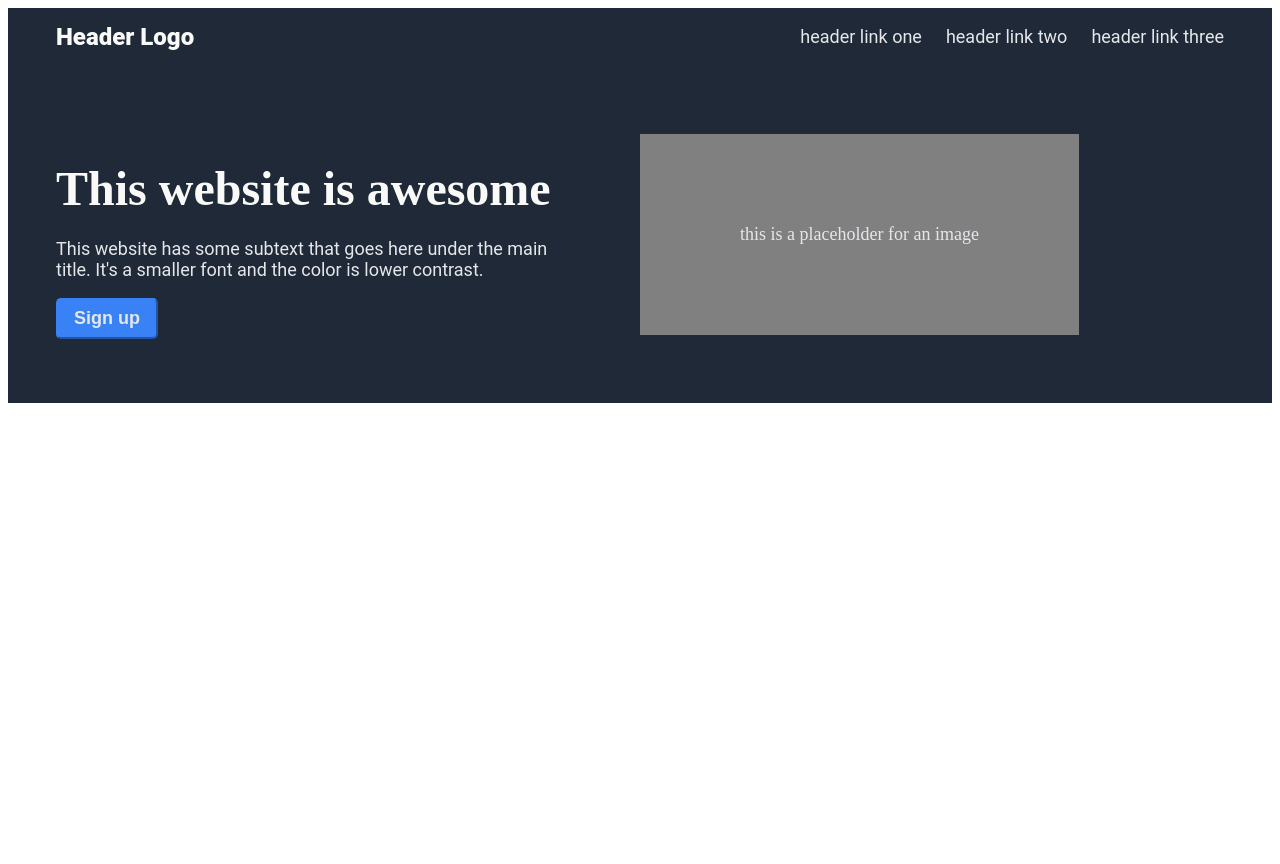
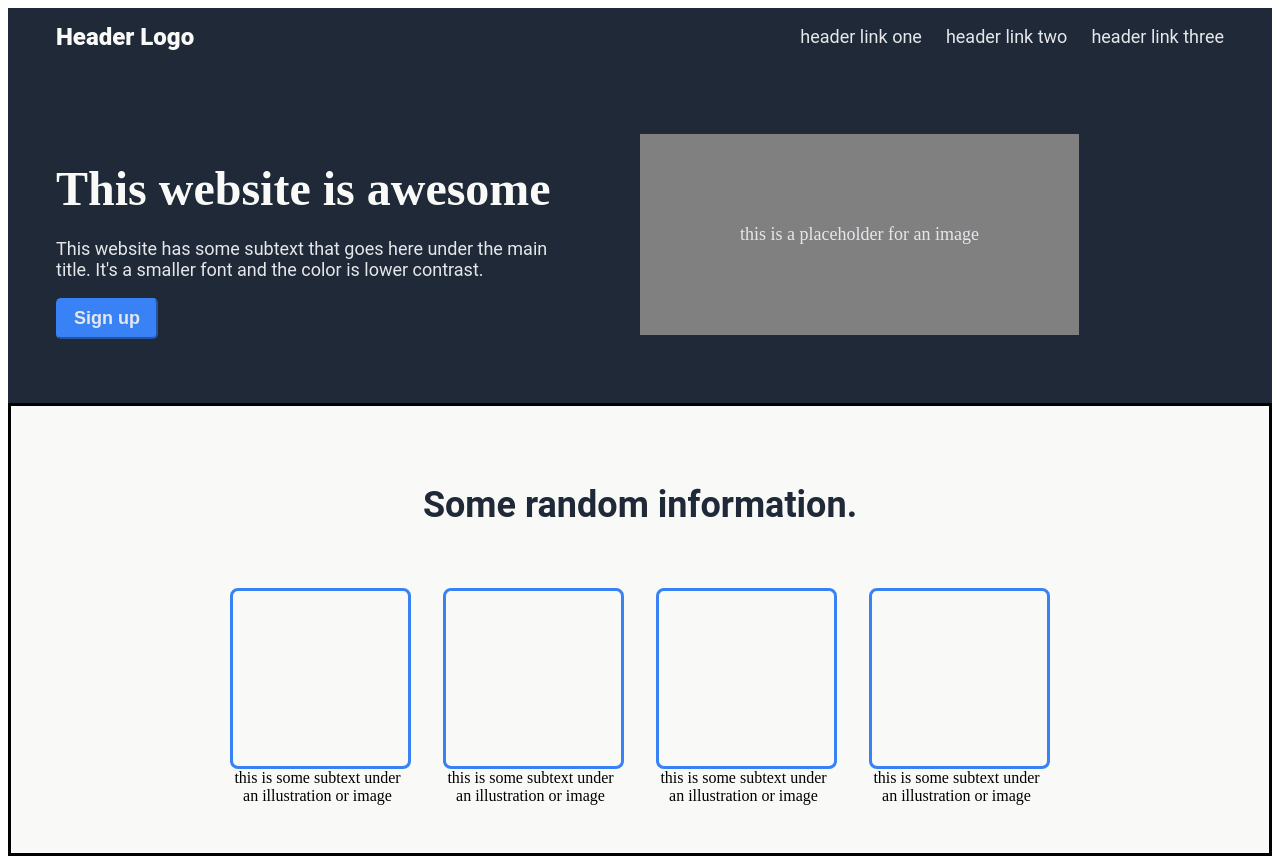
Before and after one commit to kenhollingsworth422/landing-page, a plain HTML site: page index.html in a window 1280 px wide. Before the commit the page ends 800 px from the top, so only its background shows below. Drawn offline with Linux system fonts and the light colour scheme.

Commit message:
add random information section

```diff
--- a/index.html
+++ b/index.html
@@ -31,28 +31,36 @@
 
         </div>
     </div>
-    <!--
     <div class="random">
         <div class="random-head">
+            <h2>Some random information.</h2>
 
         </div>
+        <div class="box-section">
             <div class="box-one">
                 <div class="box"></div>
-            <div class="text"></div>
+                <div class="text">this is some subtext
+                under an illustration or image
+                </div>
             </div>
             <div class="box-two">
                 <div class="box"></div>
-            <div class="text"></div>
+                <div class="text">this is some subtext
+                under an illustration or image</div>
             </div>
             <div class="box-three">
                 <div class="box"></div>
-            <div class="text"></div>
+                <div class="text">this is some subtext
+                under an illustration or image</div>
             </div>
             <div class="box-four">
                 <div class="box"></div>
-            <div class="text"></div>
+                <div class="text">this is some subtext
+                under an illustration or image</div>
             </div>
         </div>
+    </div>
+    <!--
     <div class="quote">
         <div class="quote-text"></div>
     </div>
--- a/styles.css
+++ b/styles.css
@@ -4,7 +4,6 @@
     color:#F9FAF8;
     font-weight: 900;
     margin-left:48px;
-
 }
 
 .links {
@@ -21,7 +20,6 @@
 .hero-text {
     display:flex;
     flex-direction: column;
-    /* align-self: center; */
     padding:16px 16px 16px 48px;
 }
 
@@ -54,7 +52,6 @@ a {
     color:#F9FAF8;
     font-weight: 900;
     margin-bottom: 4px;
-
 }
 
 .hero {
@@ -62,8 +59,6 @@ a {
     justify-content: space-between;
     padding-bottom: 48px;
     padding-top:48px;
-
-
 }
 .hero-image {
     display:flex;
@@ -95,10 +90,53 @@ a {
     display:flex;
     align-self:flex-start;
 }
-/*
-.hero-image,
-.hero-image p,
-.hero-text {
-    border: solid white;
+
+.random {
+    background-color: #F9FAF8;
+    display:flex;
+    flex-direction: column;
+    padding: 48px;
 }
-*/
+
+.random {
+    border: solid black;
+
+}
+
+.random-head {
+    text-align: center;
+    font-family: 'Roboto',sans-serif;
+    color: #1f2937;
+    font-size: 24px;
+    font-weight: 900;
+    flex-grow: 1;
+}
+
+.box-section {
+    display:flex;
+    flex-direction: row;
+    justify-content: center;
+    gap:32px;
+    margin-top:32px;
+    flex-shrink: 1;
+    margin-right: 8px;
+    margin-left: 8px;
+}
+
+.box {
+    height:175px;
+    width:175px;
+    border:solid;
+    border-color:#3882F6;
+    border-radius: 8px;
+    display:flex;
+    margin-left: auto;
+    margin-right: auto;
+    flex-shrink: 1;
+}
+
+.text {
+    text-align: center;
+    width:175px;
+    text-wrap: wrap;
+}
```
Lines whose indentation alone changed are shown as unchanged.
